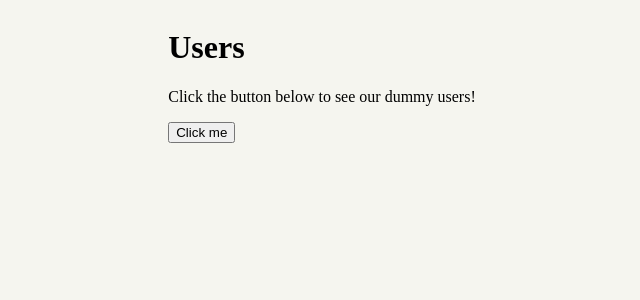
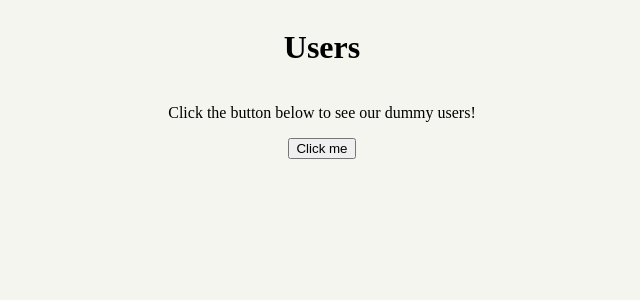
Before and after one commit to rosennabs/react-redux-demo, a React (Create React App) app: page / in a window 1280 px wide. Shown: the top 300 px of the page, without its empty margins (318-958 px from the left). Built offline with nearby package versions, Linux system fonts and the light colour scheme.

Commit message:
Render more user info

```diff
--- a/package.json
+++ b/package.json
@@ -10,6 +10,7 @@
     "axios": "^1.6.8",
     "react": "^18.2.0",
     "react-dom": "^18.2.0",
+    "react-icons": "^5.0.1",
     "react-redux": "^9.1.0",
     "react-scripts": "5.0.1",
     "redux": "^5.0.1",
--- a/src/components/RenderUsers.jsx
+++ b/src/components/RenderUsers.jsx
@@ -1,6 +1,9 @@
 import React from 'react'
 import { useSelector, useDispatch } from 'react-redux'
 import fetchUsers from '../redux/users/usersActions'
+import '../styles/RenderUsers.css';
+import { MdOutlineEmail, MdPhoneIphone } from "react-icons/md";
+import { TbWorldWww } from "react-icons/tb";
 
 function RenderUsers() {
 
@@ -14,7 +17,7 @@ function RenderUsers() {
   };
 
   return (
-    <div>
+    <div className='homepage'>
       <h1> Users </h1>
       <p>Click the button below to see our dummy users!</p>
       <button onClick={handleFetchUsers} disabled={isLoading}>
@@ -22,11 +25,14 @@ function RenderUsers() {
       </button>
 
       {users && (
-        <section style={{ display: 'flex', flexWrap: 'wrap' }}>
+        <section className='user-container'>
           {users.map(user => (
-            <div key={user.id} style={{ backgroundColor: 'lightblue', padding: '10px', margin: '5px', flex: '0 0 20%', maxWidth: '20%' }}>
+            <div key={user.id} className='user-card'>
               <div>
                 {user.name}
+                <p><MdOutlineEmail /> {user.email}</p>
+                <p><MdPhoneIphone /> {user.phone}</p>
+                <p><TbWorldWww /> {user.website}</p>
               </div>
 
 
--- /dev/null
+++ b/src/styles/RenderUsers.css
@@ -0,0 +1,24 @@
+.homepage {
+  display: flex;
+  flex-direction: column;
+  align-items: center; /* Vertically center */
+  height: 100vh; /* Set height to viewport height */
+}
+
+.user-container {
+  display: flex;
+  flex-wrap: wrap;
+  width: 90%;
+  justify-content: center;
+  margin-top: 40px;
+}
+
+
+
+.user-card {
+  background-color: lightblue;
+  padding: 10px;
+  margin: 10px;
+  flex: 0 0 20%;
+  max-width: 40%;
+}
```
Also changed, not shown: 1 other file (tests, documents, lock files or other folders).
